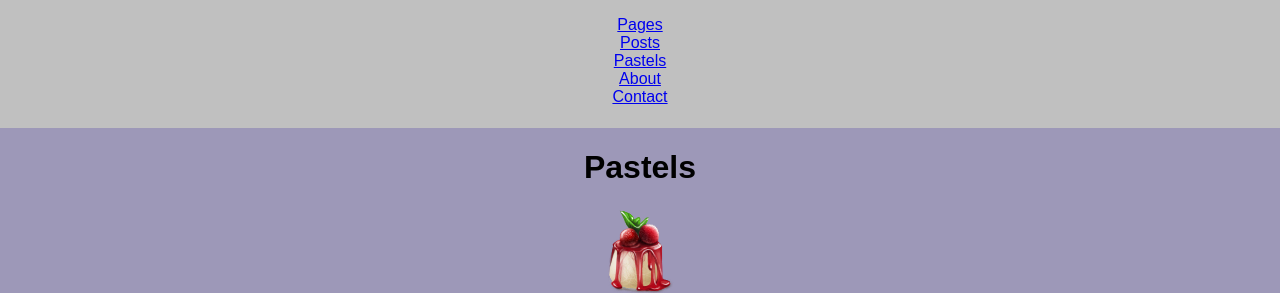
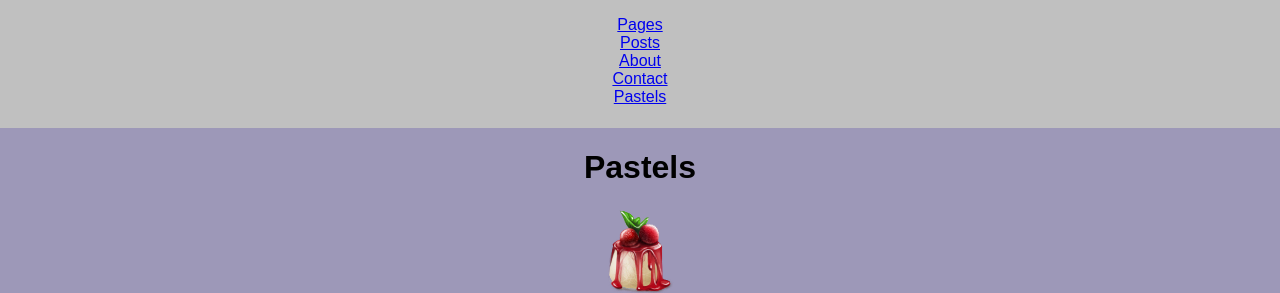
Before and after one commit to rishabh-ink/pastels, a Jekyll site: the page built from index.html, in a window 1280 px wide. Shown: the top 293 px of the page. Built offline with Jekyll 4.4.1, drawn with Linux system fonts in a browser that asks for light colours; Markdown is read by kramdown in place of the engine named in the settings.

Commit message:
Combined header menu.

```diff
--- a/_includes/header.html
+++ b/_includes/header.html
@@ -1,15 +1,12 @@
 <header class="header">
 
-  <ul class="menu  menu--left">
+  <ul class="menu">
     <li class="menu__item  menu__item--pages"><a href="/pages.html">Pages</a></li>
     <li class="menu__item  menu__item--posts"><a href="/posts.html">Posts</a></li>
+    <li class="menu__item  menu__item--about"><a href="/about.html">About</a></li>
+    <li class="menu__item  menu__item--contact"><a href="/contact.html">Contact</a></li>
   </ul>
 
   <a href="/" class="logo">{{ site.title }}</a>
 
-  <ul class="menu  menu--right">
-    <li class="menu__item  menu__item--about"><a href="/about.html">About</a></li>
-    <li class="menu__item  menu__item--contact"><a href="/contact.html">Contact</a></li>
-  </ul>
-
 </header> <!-- /.header -->
```
